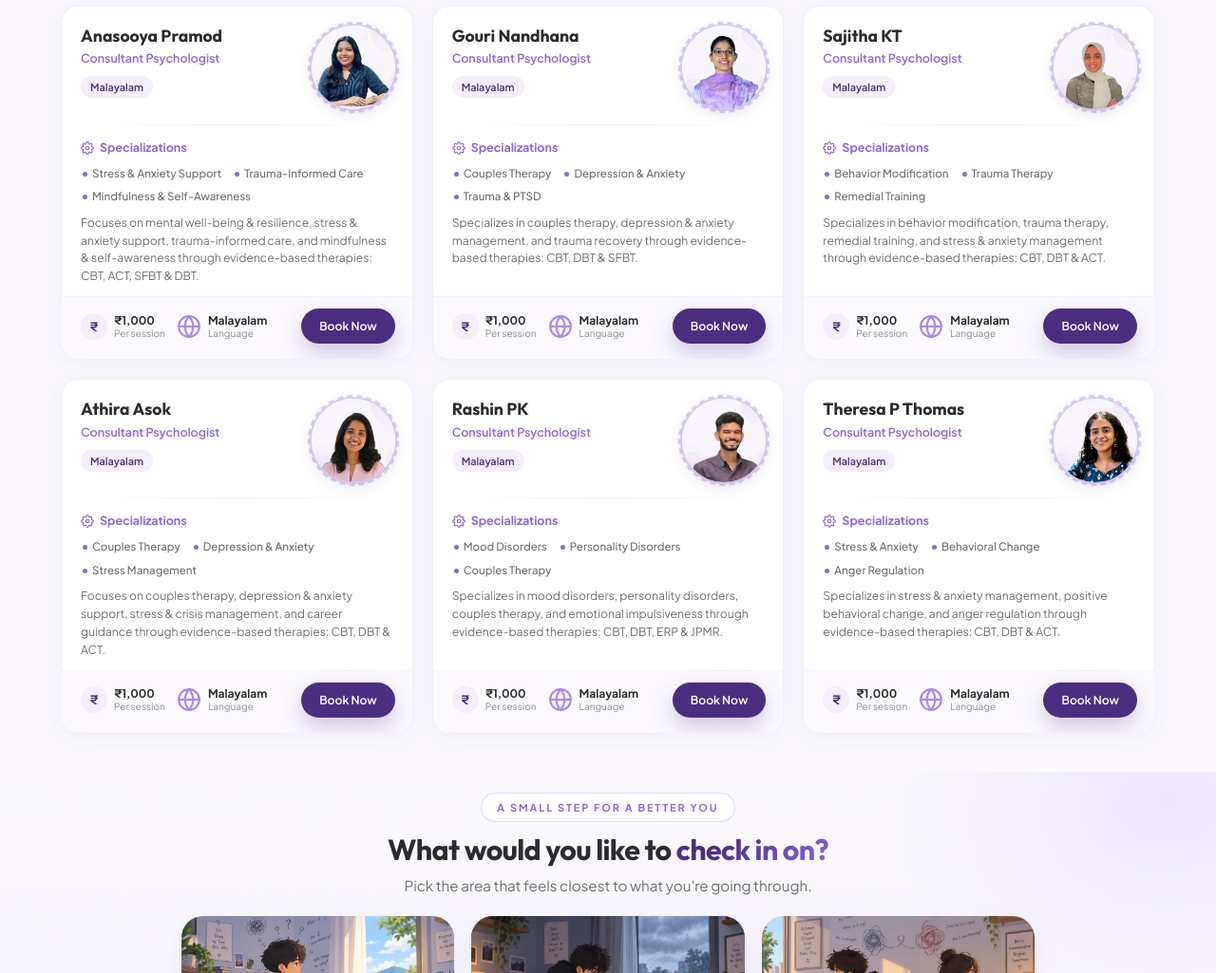
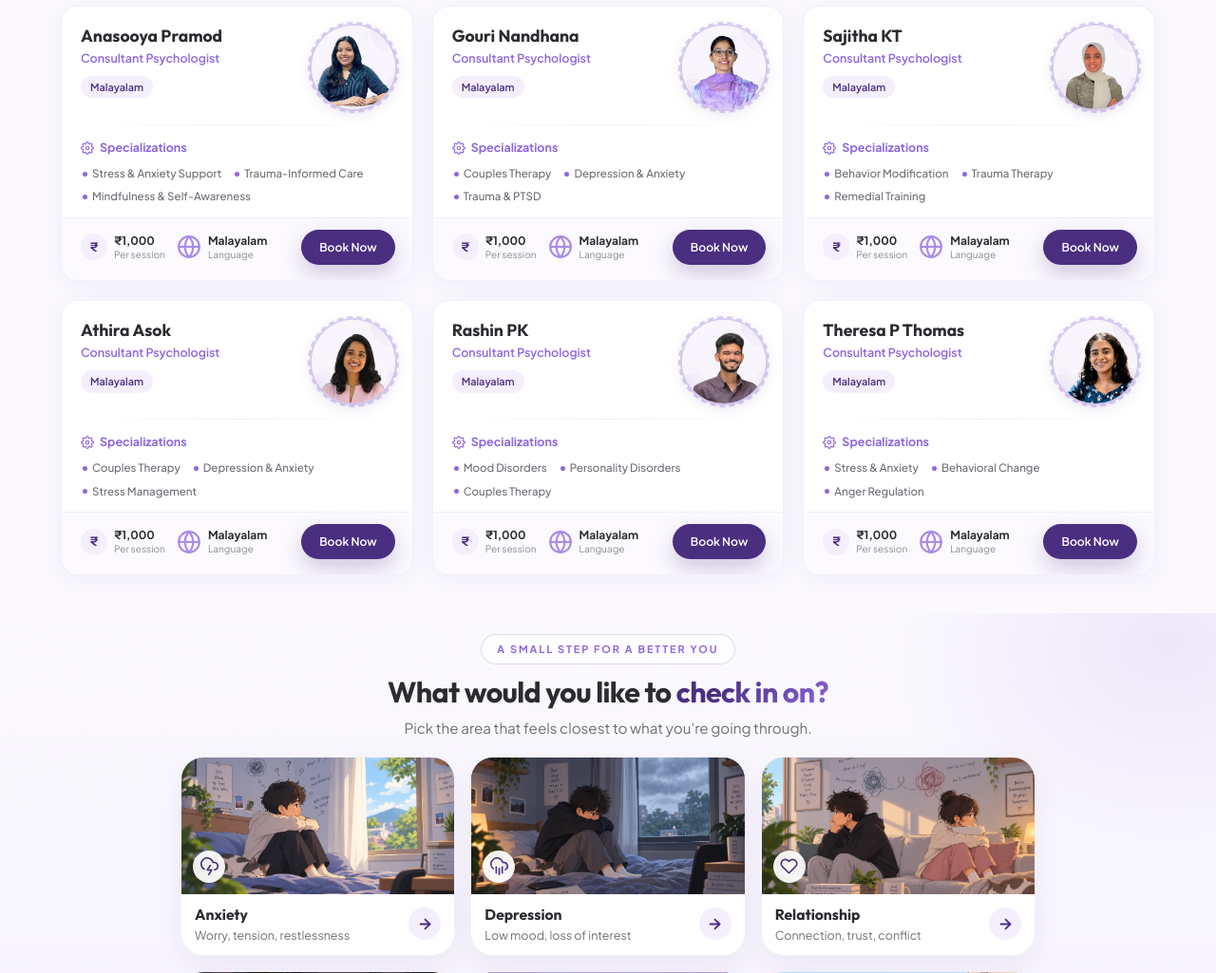
Before and after one commit to Aflah610/mindlap, a plain HTML site: page index.html in a window 1280 px wide. Shown: the part 845-1870 px from the top of the page at 95% size. Drawn offline with Linux system fonts and the light colour scheme.

Commit message:
Drop the summary paragraph from the therapist cards
The specialization tags above it already carry the same information, so
the paragraph repeated it at length. Removing it leaves all six cards at
a uniform height and lets the grid read at a glance. Also removes the
now-unused .tc-desc rule. Bumps index.css to v=108.

Co-Authored-By: Claude Opus 5 <noreply@anthropic.com>

```diff
--- a/index.css
+++ b/index.css
@@ -983,13 +983,6 @@ section {
     flex-shrink: 0;
 }
 
-.tc-desc {
-    font-size: 0.76rem;
-    line-height: 1.55;
-    color: var(--text-muted);
-    margin: 0;
-}
-
 /* -- Footer: price, language, button -- */
 .tc-footer {
     display: flex;
--- a/index.html
+++ b/index.html
@@ -40,7 +40,7 @@
         rel="stylesheet">
 
     <!-- Custom CSS -->
-    <link rel="stylesheet" href="index.css?v=107">
+    <link rel="stylesheet" href="index.css?v=108">
     <!-- Fix avatar blend mode -->
     <style>
         .tc-avatar-img { mix-blend-mode: normal !important; opacity: 1 !important; filter: none !important; background: none !important; }
@@ -243,7 +243,6 @@
                             <span class="tc-spec-dot">Trauma-Informed Care</span>
                             <span class="tc-spec-dot">Mindfulness &amp; Self-Awareness</span>
                         </div>
-                        <p class="tc-desc">Focuses on mental well-being &amp; resilience, stress &amp; anxiety support, trauma-informed care, and mindfulness &amp; self-awareness through evidence-based therapies: CBT, ACT, SFBT &amp; DBT.</p>
                     </div>
                     <div class="tc-footer">
                         <div class="tc-price-info">
@@ -290,7 +289,6 @@
                             <span class="tc-spec-dot">Depression &amp; Anxiety</span>
                             <span class="tc-spec-dot">Trauma &amp; PTSD</span>
                         </div>
-                        <p class="tc-desc">Specializes in couples therapy, depression &amp; anxiety management, and trauma recovery through evidence-based therapies: CBT, DBT &amp; SFBT.</p>
                     </div>
                     <div class="tc-footer">
                         <div class="tc-price-info">
@@ -337,7 +335,6 @@
                             <span class="tc-spec-dot">Trauma Therapy</span>
                             <span class="tc-spec-dot">Remedial Training</span>
                         </div>
-                        <p class="tc-desc">Specializes in behavior modification, trauma therapy, remedial training, and stress &amp; anxiety management through evidence-based therapies: CBT, DBT &amp; ACT.</p>
                     </div>
                     <div class="tc-footer">
                         <div class="tc-price-info">
@@ -384,7 +381,6 @@
                             <span class="tc-spec-dot">Depression &amp; Anxiety</span>
                             <span class="tc-spec-dot">Stress Management</span>
                         </div>
-                        <p class="tc-desc">Focuses on couples therapy, depression &amp; anxiety support, stress &amp; crisis management, and career guidance through evidence-based therapies: CBT, DBT &amp; ACT.</p>
                     </div>
                     <div class="tc-footer">
                         <div class="tc-price-info">
@@ -431,7 +427,6 @@
                             <span class="tc-spec-dot">Personality Disorders</span>
                             <span class="tc-spec-dot">Couples Therapy</span>
                         </div>
-                        <p class="tc-desc">Specializes in mood disorders, personality disorders, couples therapy, and emotional impulsiveness through evidence-based therapies: CBT, DBT, ERP &amp; JPMR.</p>
                     </div>
                     <div class="tc-footer">
                         <div class="tc-price-info">
@@ -478,7 +473,6 @@
                             <span class="tc-spec-dot">Behavioral Change</span>
                             <span class="tc-spec-dot">Anger Regulation</span>
                         </div>
-                        <p class="tc-desc">Specializes in stress &amp; anxiety management, positive behavioral change, and anger regulation through evidence-based therapies: CBT, DBT &amp; ACT.</p>
                     </div>
                     <div class="tc-footer">
                         <div class="tc-price-info">
```
Also changed, not shown: anasooya.html (+1 -1 lines), athira.html (+1 -1 lines), gouri.html (+1 -1 lines), privacy.html (+1 -1 lines), rashin.html (+1 -1 lines), sajitha.html (+1 -1 lines), terms.html (+1 -1 lines), theresa.html (+1 -1 lines).
